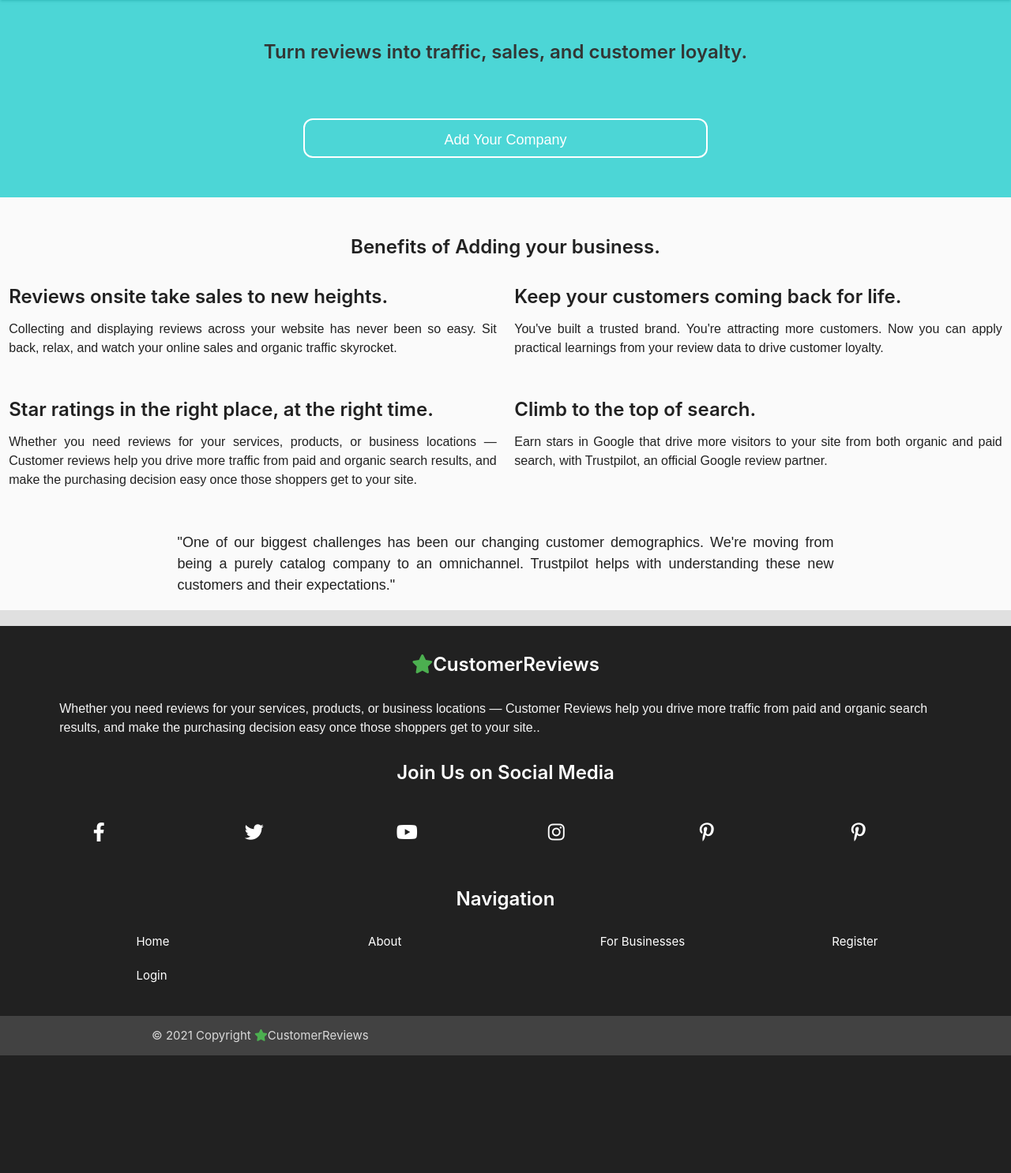
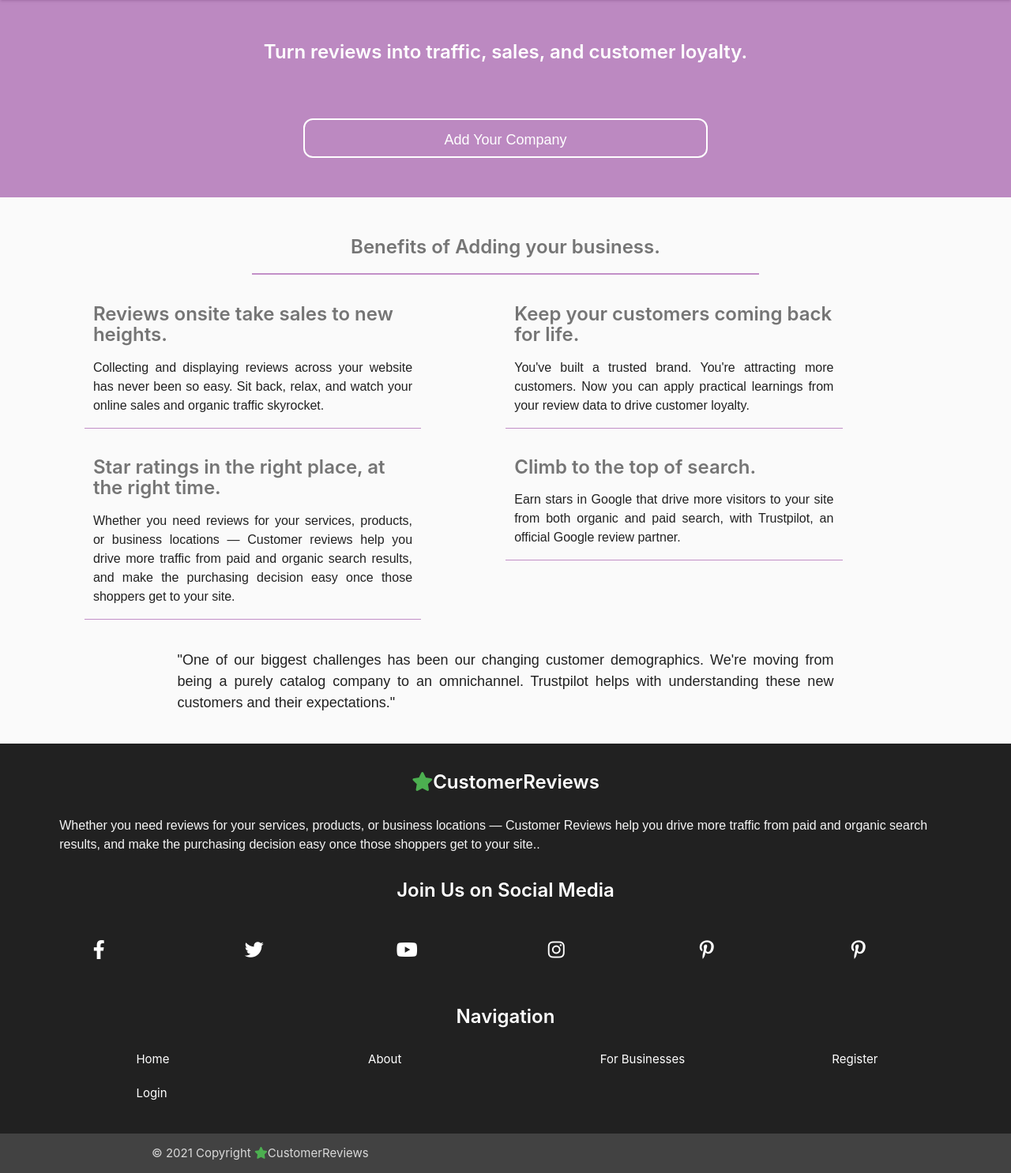
Before and after one commit to uskawi/Customer_Reviews, a Flask app: page /for_business in a window 1280 px wide. Shown: the part 80-1566 px from the top of the page at 79% size. Before the commit the page ends 1417 px from the top, so only its background shows below. Run offline with Flask 2, Linux system fonts and the light colour scheme; some libraries are stand-ins or nearby versions.

Commit message:
Add new CSS styling to for_business page

```diff
--- a/app.py
+++ b/app.py
@@ -169,7 +169,7 @@ def add_company():
             "description": request.form.get("description")
         }
         mongo.db.company.insert_one(added_company)
-        flash("Review Added successfully.", "category1")
+        flash("Company Added successfully.", "category1")
         return redirect(url_for("add_company"))
     return render_template("add_company.html")
 
--- a/static/css/style.css
+++ b/static/css/style.css
@@ -323,7 +323,7 @@ nav ul li:hover {
 .business-banner {
     width: 100%;
     height: 250px;
-    background-color: rgba(25, 211, 211, 0.74);
+    background-color: rgba(176, 107, 182, 0.74);
     text-align: center;
     color: rgb(51, 53, 52);
 }
@@ -337,6 +337,7 @@ nav ul li:hover {
 
 .business-banner h1 {
     margin: 0;
+    color: #fff;
 }
 
 /* Add a company */
@@ -345,7 +346,7 @@ nav ul li:hover {
     width: 100%;
     height: 100px;
     text-align: center;
-    background-color: rgba(25, 211, 211, 0.74);
+    background-color: rgba(176, 107, 182, 0.74);
 }
 
 .add_company_wrapper {
@@ -362,6 +363,22 @@ nav ul li:hover {
     color: #fff;
     font-size: large;
     font-family: Arial, Helvetica, sans-serif;
+}
+
+.content-text-item {
+    border-bottom: 1px solid rgba(176, 107, 182, 0.74);
+}
+
+.content-text hr {
+    width: 50%;
+    margin: 0 auto;
+    border: 1px solid rgba(176, 107, 182, 0.74);
+    margin-bottom: 20px;
+}
+
+.content-text-last {
+    margin: 0;
+    padding-bottom: 20px;
 }
 
 /* content-text */
--- a/templates/for_business.html
+++ b/templates/for_business.html
@@ -11,33 +11,34 @@
     </div>
 </div>
 <div class="content-text grey lighten-5">
-    <h2 class="center-align">Benefits of Adding your business.</h2>
+    <h2 class="center-align grey-text text-darken-1">Benefits of Adding your business.</h2>
+    <hr>
     <div class="row">
-        <div class="col s12 m6 content-text-item">
-            <h5>Reviews onsite take sales to new heights.</h5>
+        <div class="col s10 m4 offset-s1 offset-m1 content-text-item">
+            <h5 class="grey-text text-darken-1">Reviews onsite take sales to new heights.</h5>
             <p>Collecting and displaying reviews across your website has never been so easy. Sit back, relax, and watch
                 your online sales and organic traffic skyrocket.</p>
         </div>
-        <div class="col s12 m6 content-text-item">
-            <h5>Keep your customers coming back for life.</h5>
+        <div class="col s10 m4 offset-s1 offset-m1 content-text-item">
+            <h5 class="grey-text text-darken-1">Keep your customers coming back for life.</h5>
             <p>You've built a trusted brand. You're attracting more customers. Now you can apply practical learnings
                 from your review data to drive customer loyalty.</p>
         </div>
     </div>
     <div class="row">
-        <div class="col s12 m6 content-text-item">
-            <h5>Star ratings in the right place, at the right time.</h5>
+        <div class="col s10 m4 offset-s1 offset-m1 content-text-item">
+            <h5 class="grey-text text-darken-1">Star ratings in the right place, at the right time.</h5>
             <p>Whether you need reviews for your services, products, or business locations — Customer reviews help
                 you drive more traffic from paid and organic search results, and make the purchasing decision easy
                 once those shoppers get to your site.</p>
         </div>
-        <div class="col s12 m6  content-text-item">
-            <h5>Climb to the top of search.</h5>
+        <div class="col s10 m4 offset-s1 offset-m1  content-text-item">
+            <h5 class="grey-text text-darken-1">Climb to the top of search.</h5>
             <p> Earn stars in Google that drive more visitors to your site from both organic and paid search, with
                 Trustpilot, an official Google review partner.</p>
         </div>
     </div>
-    <div class="row">
+    <div class="row content-text-last">
         <div class="col s11 m8 offset-s1 offset-m2 content-text-last">
             <p>"One of our biggest challenges has been our changing customer demographics. We're moving from being a purely catalog company to an omnichannel. Trustpilot helps with understanding these new customers and their expectations."</p>
         </div>
--- a/templates/login.html
+++ b/templates/login.html
@@ -17,7 +17,7 @@
     <div class="row">
         <div class="input-field col s12">
             <i class="fas fa-lock prefix light-blue-text taxt-accent-4"></i>
-            <input id="password" type="password" name="password" minlength="6" maxlength="14" pattern="^[a-zA-Z0-9]{5,15}$" class="validate" required>
+            <input id="password" type="password" name="password" class="validate" required>
             <label for="password">Password</label>
         </div>
     </div>
--- a/templates/register.html
+++ b/templates/register.html
@@ -25,7 +25,7 @@
         <div class="row">
             <div class="input-field col s12">
                 <i class="fas fa-lock prefix light-blue-text taxt-accent-4"></i>
-                <input id="password" type="password" name="password" minlength="6" maxlength="14" pattern="^[a-zA-Z0-9]{5,15}$" class="validate" required>
+                <input id="password" type="password" name="password" minlength="4" maxlength="14" pattern="^[a-zA-Z0-9]{5,15}$" class="validate" required>
                 <label for="password">Password</label>
             </div>
         </div>
```
